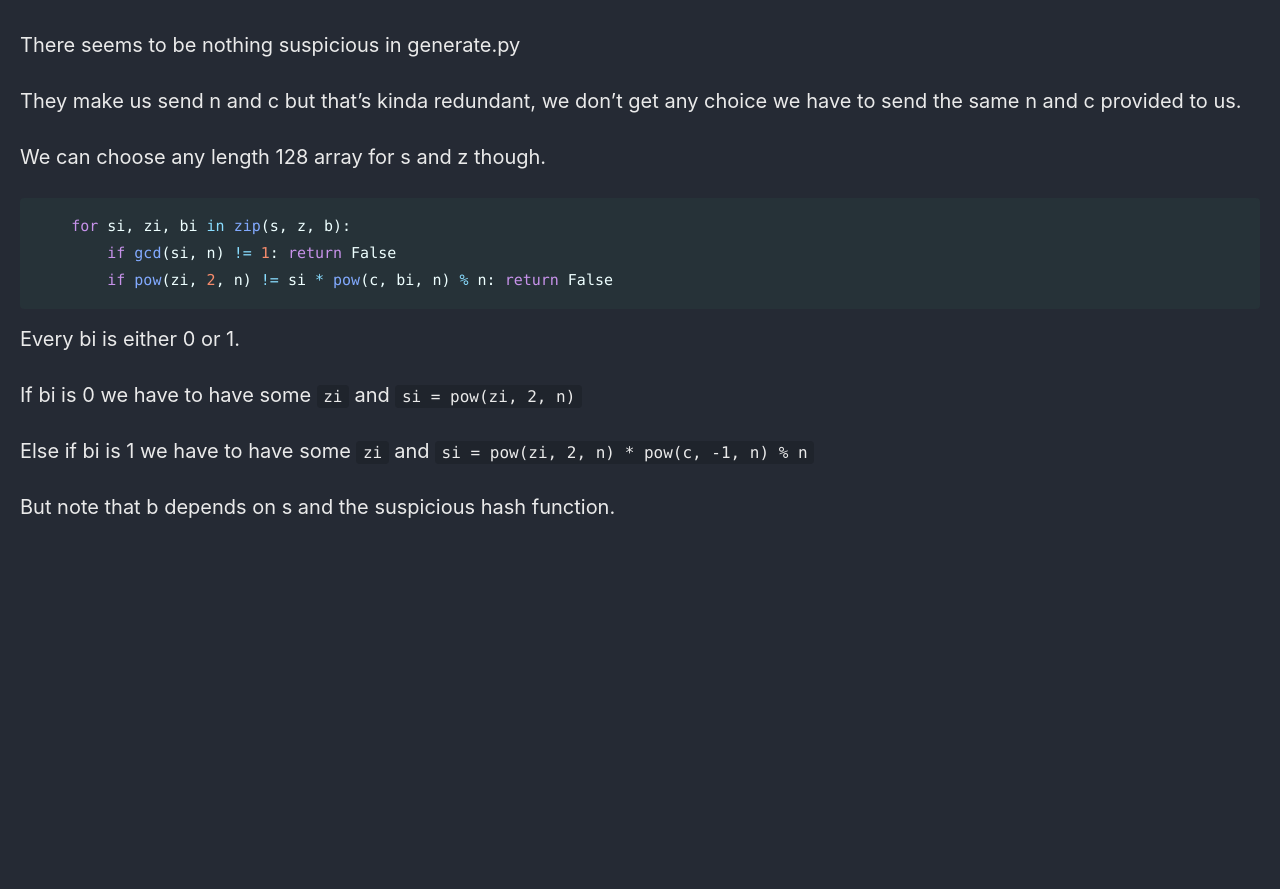
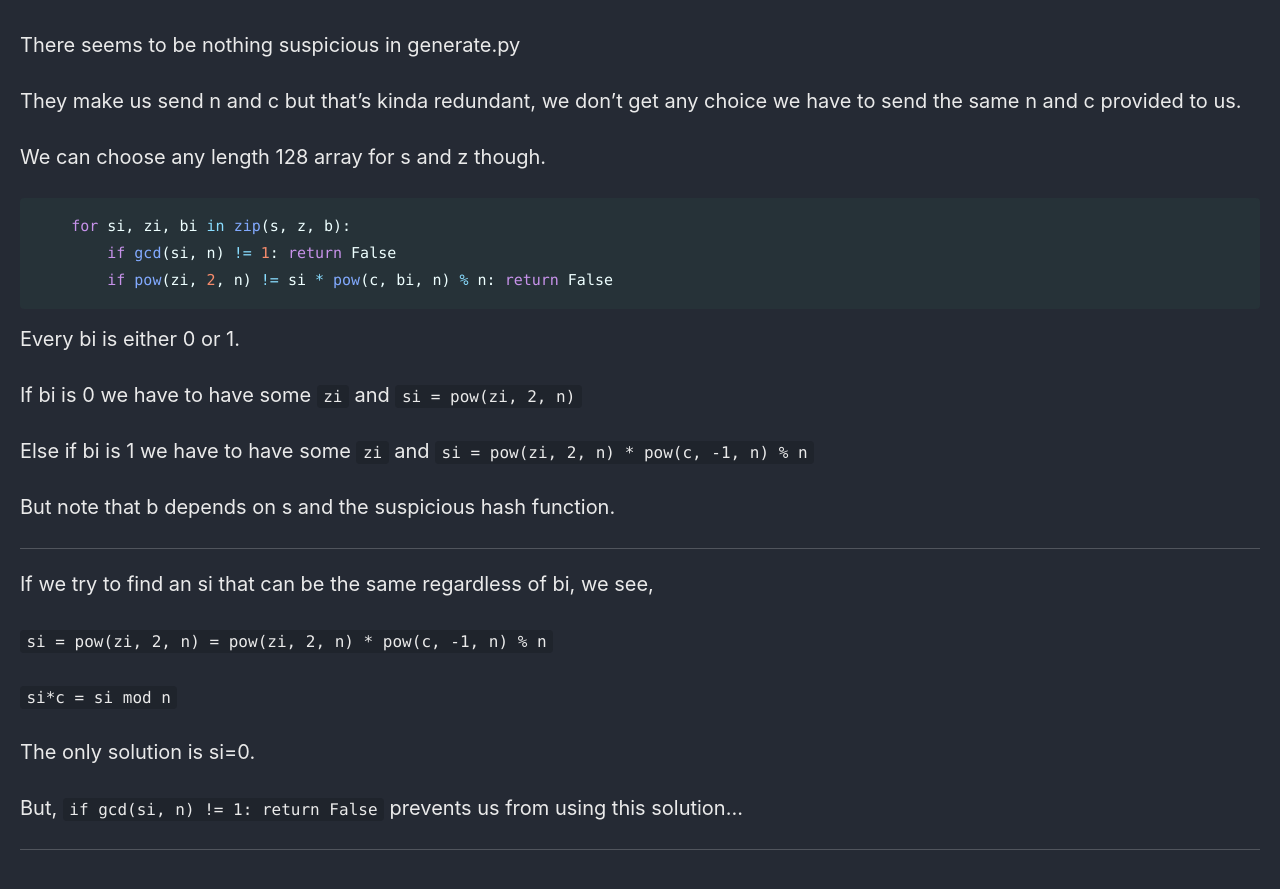
Before and after one commit to Connor-McCartney/Connor-McCartney.github.io, a Jekyll site: the page built from _pages/cryptography/other/Google-CTF-2024.md, in a window 1280 px wide and 900 px high, scrolled down 2665 px. Shown: the top 889 px of the window. Built offline with Jekyll 4.4.1, drawn with Linux system fonts in a browser that asks for light colours; cached includes are drawn as plain includes; before the commit the page ends 3243 px from its top, so only the background shows below that.

Commit message:
Update Google-CTF-2024.md

```diff
--- a/_pages/cryptography/other/Google-CTF-2024.md
+++ b/_pages/cryptography/other/Google-CTF-2024.md
@@ -121,3 +121,17 @@ If bi is 0 we have to have some `zi` and `si = pow(zi, 2, n)`
 Else if bi is 1 we have to have some `zi` and `si = pow(zi, 2, n) * pow(c, -1, n) % n`
 
 But note that b depends on s and the suspicious hash function.
+
+---
+
+If we try to find an si that can be the same regardless of bi, we see,
+
+`si = pow(zi, 2, n) = pow(zi, 2, n) * pow(c, -1, n) % n`
+
+`si*c = si mod n`
+
+The only solution is si=0.
+
+But, `if gcd(si, n) != 1: return False` prevents us from using this solution...
+
+---
```
